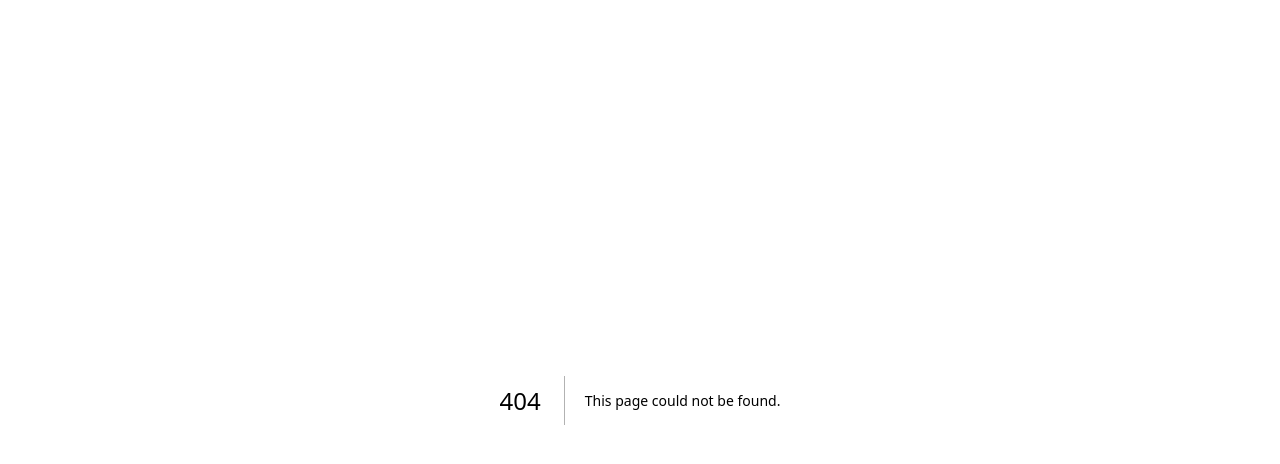
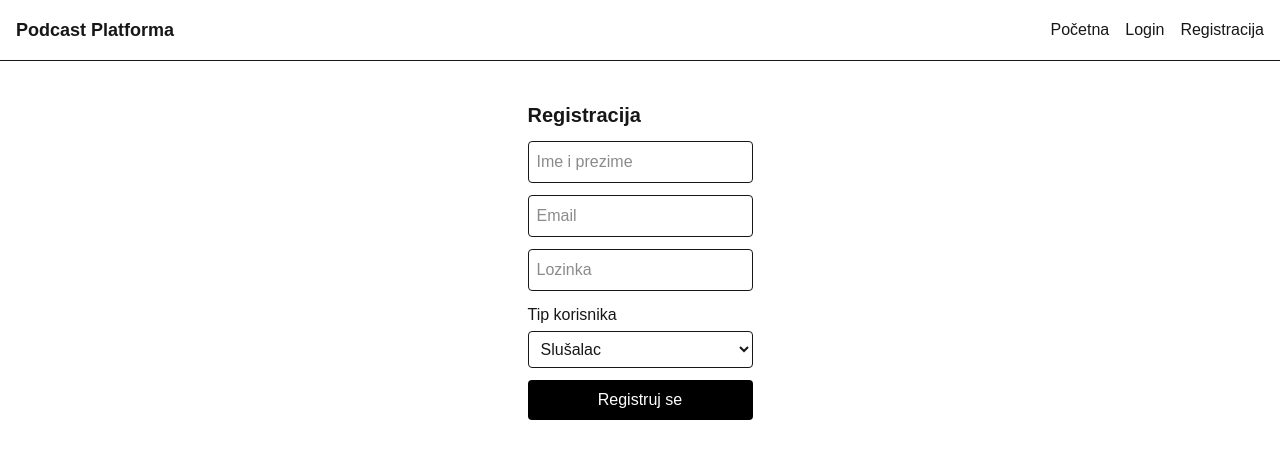
Before and after one commit to elab-development/internet-tehnologije-2025-github_activity_dashboard, a Next.js app: page /register in a window 1280 px wide. Before the commit this address had no page. Shown: the top 464 px of the page. Built offline with nearby package versions, Linux system fonts and the light colour scheme; no server answers.

Commit message:
feat: register page + navbar with session-based nav

```diff
--- a/app/layout.tsx
+++ b/app/layout.tsx
@@ -1,4 +1,5 @@
 import { Providers } from './providers'
+import { Navbar } from '@/components/Navbar'
 import type { Metadata } from "next";
 import { Geist, Geist_Mono } from "next/font/google";
 import "./globals.css";
@@ -28,8 +29,11 @@ export default function RootLayout({
       lang="en"
       className={`${geistSans.variable} ${geistMono.variable} h-full antialiased`}
     >
-      <body className="min-h-full flex flex-col">
-  <Providers>{children}</Providers>
+    <body className="min-h-full flex flex-col">
+  <Providers>
+    <Navbar />
+    {children}
+  </Providers>
 </body>
     </html>
   );
--- /dev/null
+++ b/app/register/page.tsx
@@ -0,0 +1,91 @@
+'use client'
+
+import { useState } from 'react'
+import { signIn } from 'next-auth/react'
+import { useRouter } from 'next/navigation'
+
+export default function RegisterPage() {
+  const [ime, setIme] = useState('')
+  const [email, setEmail] = useState('')
+  const [password, setPassword] = useState('')
+  const [role, setRole] = useState('SLUSALAC')
+  const [error, setError] = useState('')
+  const router = useRouter()
+
+  async function handleSubmit(e: React.FormEvent) {
+    e.preventDefault()
+    setError('')
+
+    const res = await fetch('/api/auth/register', {
+      method: 'POST',
+      headers: { 'Content-Type': 'application/json' },
+      body: JSON.stringify({ ime, email, password, role }),
+    })
+
+    const data = await res.json()
+
+    if (!res.ok) {
+      setError(data.error || 'Greška prilikom registracije')
+      return
+    }
+
+    const signInRes = await signIn('credentials', {
+      email,
+      password,
+      redirect: false,
+    })
+
+    if (signInRes?.error) {
+      setError('Registracija uspešna, ali login nije uspeo')
+      return
+    }
+
+    router.push('/')
+  }
+
+  return (
+    <form onSubmit={handleSubmit} className="flex flex-col gap-3 max-w-sm mx-auto mt-10">
+      <h1 className="text-xl font-bold">Registracija</h1>
+
+      <input
+        type="text"
+        placeholder="Ime i prezime"
+        value={ime}
+        onChange={(e) => setIme(e.target.value)}
+        className="border p-2 rounded"
+      />
+      <input
+        type="email"
+        placeholder="Email"
+        value={email}
+        onChange={(e) => setEmail(e.target.value)}
+        className="border p-2 rounded"
+      />
+      <input
+        type="password"
+        placeholder="Lozinka"
+        value={password}
+        onChange={(e) => setPassword(e.target.value)}
+        className="border p-2 rounded"
+      />
+
+      <label className="flex flex-col gap-1">
+        Tip korisnika
+        <select
+          value={role}
+          onChange={(e) => setRole(e.target.value)}
+          className="border p-2 rounded"
+        >
+          <option value="SLUSALAC">Slušalac</option>
+          <option value="KREATOR">Podcast Kreator</option>
+        </select>
+      </label>
+
+      <button type="submit" className="bg-black text-white p-2 rounded">
+        Registruj se
+      </button>
+
+      {error && <p className="text-red-600">{error}</p>}
+    </form>
+  )
+}
--- /dev/null
+++ b/components/Navbar.tsx
@@ -0,0 +1,44 @@
+'use client'
+
+import Link from 'next/link'
+import { useSession, signOut } from 'next-auth/react'
+
+export function Navbar() {
+  const { data: session, status } = useSession()
+
+  return (
+    <nav className="flex items-center justify-between p-4 border-b">
+      <Link href="/" className="font-bold text-lg">
+        Podcast Platforma
+      </Link>
+
+      <div className="flex items-center gap-4">
+        <Link href="/">Početna</Link>
+
+        {status === 'loading' && <span>...</span>}
+
+        {status === 'unauthenticated' && (
+          <>
+            <Link href="/login">Login</Link>
+            <Link href="/register">Registracija</Link>
+          </>
+        )}
+
+        {status === 'authenticated' && (
+          <>
+            {(session.user as any).role === 'KREATOR' && (
+              <Link href="/dashboard">Dashboard</Link>
+            )}
+            {(session.user as any).role === 'ADMIN' && (
+              <Link href="/dashboard">Admin</Link>
+            )}
+            <span>{session.user?.name}</span>
+            <button onClick={() => signOut({ callbackUrl: '/' })}>
+              Logout
+            </button>
+          </>
+        )}
+      </div>
+    </nav>
+  )
+}
```
